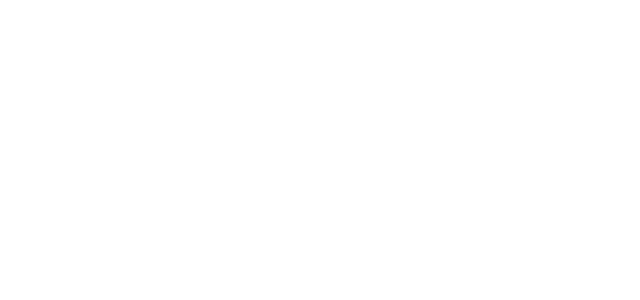
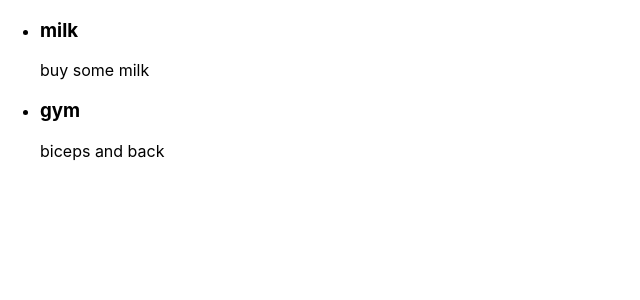
Before and after one commit to coreyladovsky/TodoAppWithContext, a React (Create React App) app: page / in a window 1280 px wide. Shown: the top 300 px of the page, without its empty margins (0-640 px from the left). Built offline with nearby package versions, Linux system fonts and the light colour scheme.

Commit message:
todoindex and show

```diff
--- a/package.json
+++ b/package.json
@@ -8,7 +8,8 @@
     "@testing-library/user-event": "^7.2.1",
     "react": "^16.13.1",
     "react-dom": "^16.13.1",
-    "react-scripts": "3.4.1"
+    "react-scripts": "3.4.1",
+    "uuid": "^7.0.2"
   },
   "scripts": {
     "start": "react-scripts start",
--- a/src/App.js
+++ b/src/App.js
@@ -1,10 +1,14 @@
 import React from 'react';
+import TodosProvider from './providers/TodosProvider.js'
+import TodosIndex from './components/TodosIndex.js';
 // import './App.css';
 
 function App() {
   return (
     <div className="App">
-
+      <TodosProvider>
+        <TodosIndex />
+      </TodosProvider>
     </div>
   );
 }
--- a/src/components/TodoShow.js
+++ b/src/components/TodoShow.js
@@ -1,14 +1,13 @@
-import React, { createContext, useState } from 'react';
+import React from 'react';
 
-export const TodosContext = createContext();
 
-const TodosProvider = (props) => {
-    const [todos, setTodos] = useState();
+const TodoShow = ({ todo }) => {
     return(
-        <TodosContext.Provider >
-            {props.children}
-        </TodosContext.Provider>
+        <li>
+            <h3>{todo.title}</h3>
+            <p>{todo.body}</p>
+        </li>
     )
 }
 
-export default TodosProvider;
+export default TodoShow;
--- a/src/components/TodosIndex.js
+++ b/src/components/TodosIndex.js
@@ -0,0 +1,17 @@
+import React, { useContext } from 'react';
+import { TodosContext } from '../providers/TodosProvider';
+import TodoShow from './TodoShow';
+
+const TodosIndex = () => {
+    const {todos} = useContext(TodosContext);
+
+    return (
+        <ul>
+            {todos.map(todo => (
+                <TodoShow key={todo.id} todo={todo}/>
+            ))}
+        </ul>
+    )
+};
+
+export default TodosIndex
--- /dev/null
+++ b/src/providers/TodosProvider.js
@@ -0,0 +1,18 @@
+import React, { createContext, useState } from 'react';
+import { v4 as uuidv4 } from 'uuid';
+
+export const TodosContext = createContext();
+
+const TodosProvider = (props) => {
+    const [todos, setTodos] = useState([
+        {id: 1, title: "milk", body: "buy some milk"},
+        {id: 2, title: "gym", body: "biceps and back"},
+    ]);
+    return(
+        <TodosContext.Provider value={{ todos }} >
+            {props.children}
+        </TodosContext.Provider>
+    )
+}
+
+export default TodosProvider;
```
Also changed, not shown: src/components/TodoForm.js (added), 1 other file (tests, documents, lock files or other folders).
